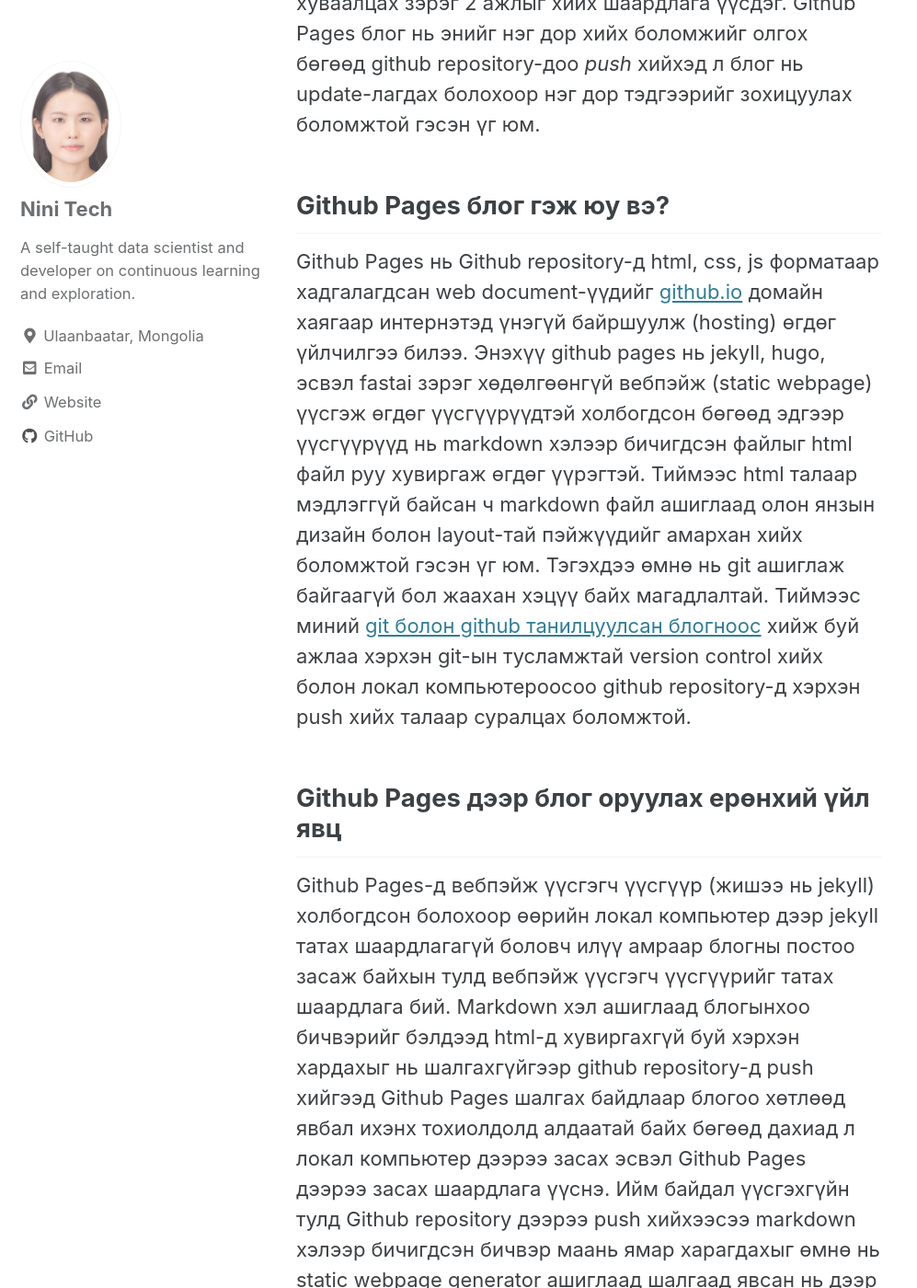
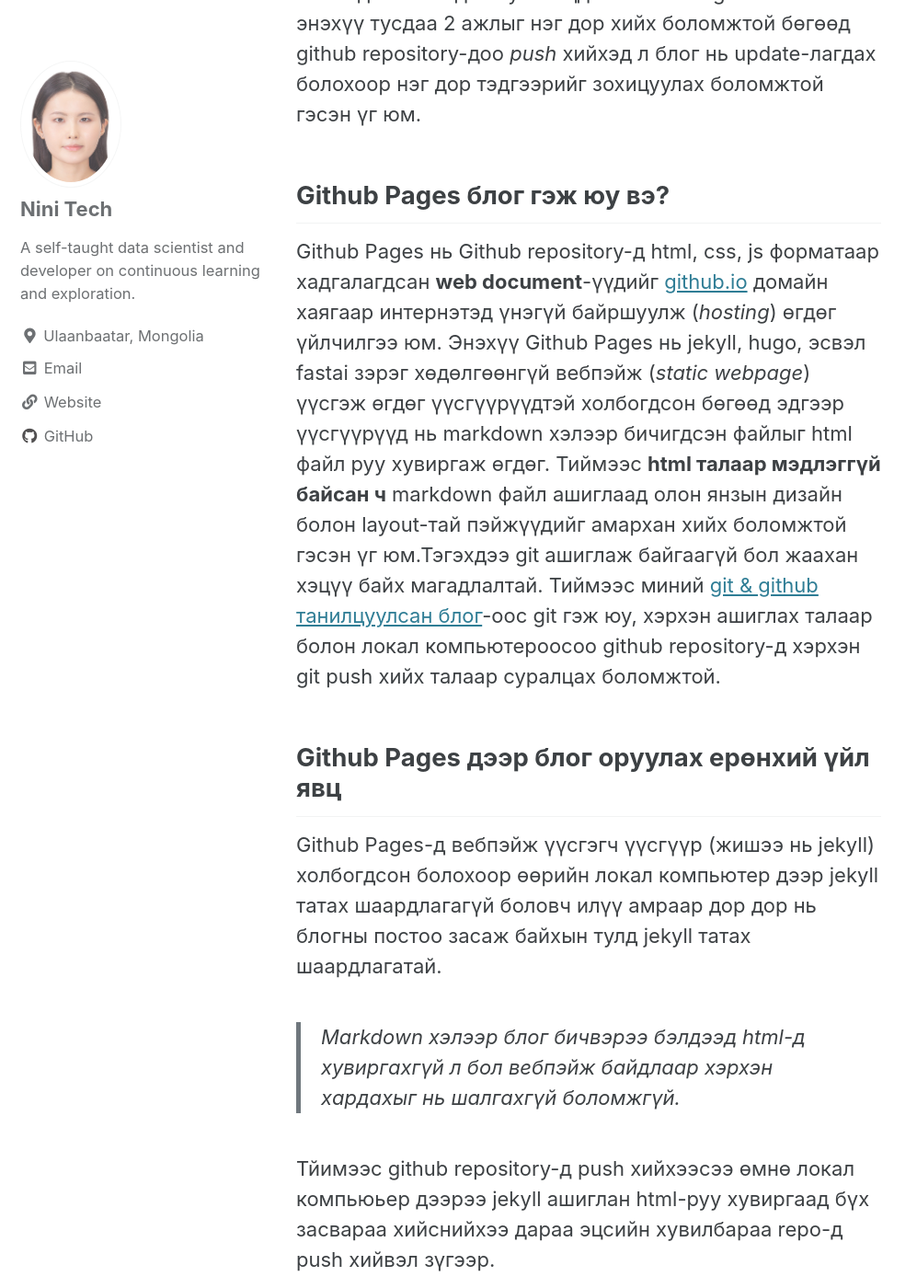
Before and after one commit to nini-dev98/nini-dev98.github.io, a Jekyll site: the page built from _posts/2023-11-05-github-blog-intro.md, in a window 1280 px wide and 1400 px high, scrolled down 1173 px. Shown: the whole window at 92% size, without its empty margins (0-997 px from the left). Built offline with Jekyll 4.4.1, drawn with Linux system fonts in a browser that asks for light colours; cached includes are drawn as plain includes; comment, search, counter and statistics services are not loaded; some of the changed text lies outside the part shown.

Commit message:
Final version for Github_blog_intro

```diff
--- a/_posts/2023-11-05-github-blog-intro.md
+++ b/_posts/2023-11-05-github-blog-intro.md
@@ -1,30 +1,37 @@
 ---
 title: "Github Pages блог танилцуулга"
-excerpt: "Өөрийн портфолиогоо Github Pages ашиглан блог хэлбэрээр хийж сурцгаая!!! Юун түрүүнд Github Pages гэж юу болох мөнхүү вебсайт хийх процесс нь ямар болох талаар мэдэж авцгаая"
+excerpt: "Өөрийн портфолиогоо Github Pages ашиглан блог хэлбэрээр хийж сурцгаая!!! Юун түрүүнд Github Pages гэж юу болох мөнхүү вебсайт хийх процесс ямар болох талаар мэдэж авцгаая"
 date: 2023-11-05
 author_profile: true
 header:
-    teaser: /assets/images/github_blog_intro.png
-toc: true
-toc_label: "Table of Contents"
-toc_icon: "cog"
-comments: true
+    teaser: /assets/images/github_blog_1.png
 categories:
   - Github Blog Tutorial
 tags:
   - [Tutorial, Blog]
 ---
 ## Оршил
-Сайн байна уу? *Нини* байна. Энэхүү блогоор өөрийн портфолиогоо **Github Pages**-ыг ашиглаад хэрхэн бэлдэх талаар хуваалцъя. Би бакавлраа өөр мэргэжлээр дүүргэсэн болохоор **data scientist**-р ажилд орно гэдэг бол амаргүй даваа байсан. Үзүүлж харуулах дипломгүйгээр өөрийн чадвар болон туршлагаа харуулах ганц арга бол сайн портфолио л байсан. Тэгээд л онлайн хичээлийн даалгавар, өөрөө бие даан хийж байгааа төсөл болон өөр бусад сурсан зүйлээ хураангуйлан блог маягаар хөтөлж эхэлсэн. Олон блог платформ байсан боловч Github Pages-ийг сонгосон бөгөөд энэ удаагийн блогоор **сонгосон шалтгаан** болон **бяцхан танилцуулга** оруулахаар шийдлээ.
+Сайн байна уу? *Нини* байна. Энэхүү блогоор өөрийн портфолиогоо **Github Pages**-ыг ашиглаад хэрхэн бэлдэх талаар хуваалцъя.
+> Би өөр мэргэжлээр бакавлраа дүүргэсэн болохоор IT чиглэлээр ажилд орно гэдэг бол амаргүй даваа байсан. Үзүүлж харуулах дипломгүйгээр өөрийн чадвар болон туршлагаа харуулах ганц арга бол сайн портфолио л байсан. Тэгээд л онлайн хичээлийн даалгавар, өөрөө бие даан хийж байгааа төсөл болон өөр бусад сурсан зүйлээ хураангуйлан блог маягаар хөтөлж эхэлсэн.
+
+Олон блог платформ байсан боловч Github Pages-ийг сонгосон бөгөөд энэ удаагийн блогоор **сонгосон шалтгаан** болон **бяцхан танилцуулга** оруулахаар шийдлээ.
 
 ## Сонгох болсон шалтгаан
 
-Github блог нь бичиж байгаа кодоо *github repository* дээрээ *push* (хадгалангаа) хийнгээ өөр илүү үйлдэл хийхгүйгээр кодынхоо талаар төрсөн сэтгэгдэл болон дэлгэрэнгүй тайлбарыг блогдоо update хийгээд явах боломжтой нь сонгох гол шалтгаан болсон. Ихэнх хөгжүүлэгчид өөрийн хийж байгаа төсөл болон сурж байгаа зүйлээ бусадтай хуваалцахын тулд Github дээрээ тогтмол commit хийх бөгөөд тэр commit-ийнхээ талаар дэлгэрэнгүй тайлбар болон төрсөн сэтгэгдлээ блогдоо хуваалцах зэрэг 2 ажлыг хийх шаардлага үүсдэг. Github Pages блог нь энийг нэг дор хийх боломжийг олгоx бөгөөд github repository-доо *push* хийхэд л блог нь update-лагдах болохоор нэг дор тэдгээрийг зохицуулах боломжтой гэсэн үг юм.
+Ихэнх хөгжүүлэгчид өөрийн ажиллаж буй төсөл болон сурж байгаа зүйлээ бусадтай хуваалцахын тулд Github дээрээ тогтмол хадгалангаа (*push)* хийх бөгөөд мөнхүү тэр төслийнхөө талаар дэлгэрэнгүй тайлбар болон сэтгэгдлээ блогдоо хуваалцдаг. Github Pages блог нь энэхүү тусдаа 2 ажлыг нэг дор хийх боломжтой бөгөөд github repository-доо *push* хийхэд л блог нь update-лагдах болохоор нэг дор тэдгээрийг зохицуулах боломжтой гэсэн үг юм.
 
 ## Github Pages блог гэж юу вэ?
 
-Github Pages нь Github repository-д html, css, js форматаар хадгалагдсан web document-үүдийг [github.io](http://github.io) домайн хаягаар интернэтэд үнэгүй байршуулж (hosting) өгдөг үйлчилгээ билээ. Энэхүү github pages нь jekyll, hugo, эсвэл fastai зэрэг хөдөлгөөнгүй вебпэйж (static webpage) үүсгэж өгдөг үүсгүүрүүдтэй холбогдсон бөгөөд эдгээр үүсгүүрүүд нь markdown хэлээр бичигдсэн файлыг html файл руу хувиргаж өгдөг үүрэгтэй. Тиймээс html талаар мэдлэггүй байсан ч markdown файл ашиглаад олон янзын дизайн болон layout-тай пэйжүүдийг амархан хийх боломжтой гэсэн үг юм. Тэгэхдээ өмнө нь git ашиглаж байгаагүй бол жаахан хэцүү байх магадлалтай. Тиймээс миний [git болон github танилцуулсан блогноос](https://nini-tech23.github.io/git%20series/git-intro/) хийж буй ажлаа хэрхэн git-ын тусламжтай version control хийх болон локал компьютероосоо github repository-д хэрхэн push хийх талаар суралцах боломжтой.
+Github Pages нь Github repository-д html, css, js форматаар хадгалагдсан **web document**-үүдийг [github.io](http://github.io) домайн хаягаар интернэтэд үнэгүй байршуулж (*hosting*) өгдөг үйлчилгээ юм. Энэхүү Github Pages нь jekyll, hugo, эсвэл fastai зэрэг хөдөлгөөнгүй вебпэйж (*static webpage*) үүсгэж өгдөг үүсгүүрүүдтэй холбогдсон бөгөөд эдгээр үүсгүүрүүд нь markdown хэлээр бичигдсэн файлыг html файл руу хувиргаж өгдөг. Тиймээс **html талаар мэдлэггүй байсан ч** markdown файл ашиглаад олон янзын дизайн болон layout-тай пэйжүүдийг амархан хийх боломжтой гэсэн үг юм.Тэгэхдээ git ашиглаж байгаагүй бол жаахан хэцүү байх магадлалтай. Тиймээс миний [git & github танилцуулсан блог](https://nini-tech23.github.io/git%20series/git-intro/)-оос git гэж юу, хэрхэн ашиглах талаар болон локал компьютероосоо github repository-д хэрхэн git push хийх талаар суралцах боломжтой.
 
 ## Github Pages дээр блог оруулах ерөнхий үйл явц
 
-Github Pages-д вебпэйж үүсгэгч үүсгүүр (жишээ нь jekyll) холбогдсон болохоор өөрийн локал компьютер дээр jekyll татах шаардлагагүй боловч илүү амраар блогны постоо засаж байхын тулд вебпэйж үүсгэгч үүсгүүрийг татах шаардлага бий. Markdown хэл ашиглаад блогынхоо бичвэрийг бэлдээд html-д хувиргахгүй буй хэрхэн хардахыг нь шалгахгүйгээр github repository-д push хийгээд Github Pages шалгах байдлаар блогоо хөтлөөд явбал ихэнх тохиолдолд алдаатай байх бөгөөд дахиад л локал компьютер дээрээ засах эсвэл Github Pages дээрээ засах шаардлага үүснэ. Ийм байдал үүсгэхгүйн тулд Github repository дээрээ push хийхээсээ markdown хэлээр бичигдсэн бичвэр маань ямар харагдахыг өмнө нь static webpage generator ашиглаад шалгаад явсан нь дээр байгаа. Тиймээс markdown хэлээр бичигдсэн бичвэрээ locally hmtl хувиргагч ашиглаад алдаа байвал засаад алдаа байхгүй эцсийн хувилбараа Github repository-д push хийгээд явбал зүгээр.
+Github Pages-д вебпэйж үүсгэгч үүсгүүр (жишээ нь jekyll) холбогдсон болохоор өөрийн локал компьютер дээр jekyll татах шаардлагагүй боловч илүү амраар дор дор нь блогны постоо засаж байхын тулд jekyll татах шаардлагатай.
+> Markdown хэлээр блог бичвэрээ бэлдээд html-д хувиргахгүй л бол вебпэйж байдлаар хэрхэн хардахыг нь шалгахгүй боломжгүй.
+
+Тйимээс github repository-д push хийхээсээ өмнө локал компьюьер дээрээ jekyll ашиглан html-руу хувиргаад бүх засвараа хийснийхээ дараа эцсийн хувилбараа repo-д push хийвэл зүгээр.
+> Ямар харагдахыг нь locally шалгахгүйгээр Github Pages дээрээ upload хийгээд шалгах байдлаар явбал ихэнх тохиолдолд алдаатай байх бөгөөд дахиад л локал компьютер дээрээ засах эсвэл Github Pages дээрээ засах шаардлага үүснэ.
+
+Github Page repo болон бусад хэрэгтэй программуудаа set up хийгээд ашиглах вебсайт template зэргээ repo дээрээ оруулчихвал ерөнхий эхлэл бэлтгэл дуусна. Тэгсний дараа блог бичвэрээ markdown файлаар бичээд локал jekyll ашиглаад зассаныхаа дараа эцсийн хувилбараа repo-д push хийгээд явахад болно. *амархан биш гэж үү?*
+
+**Дараагийн блог**оор хэрэгтэй программ татах болон бэлтгэл set up хамтдаа хийж сурцгаая!!!
```
Also changed, not shown: assets/images/github_blog_1.png (added).
